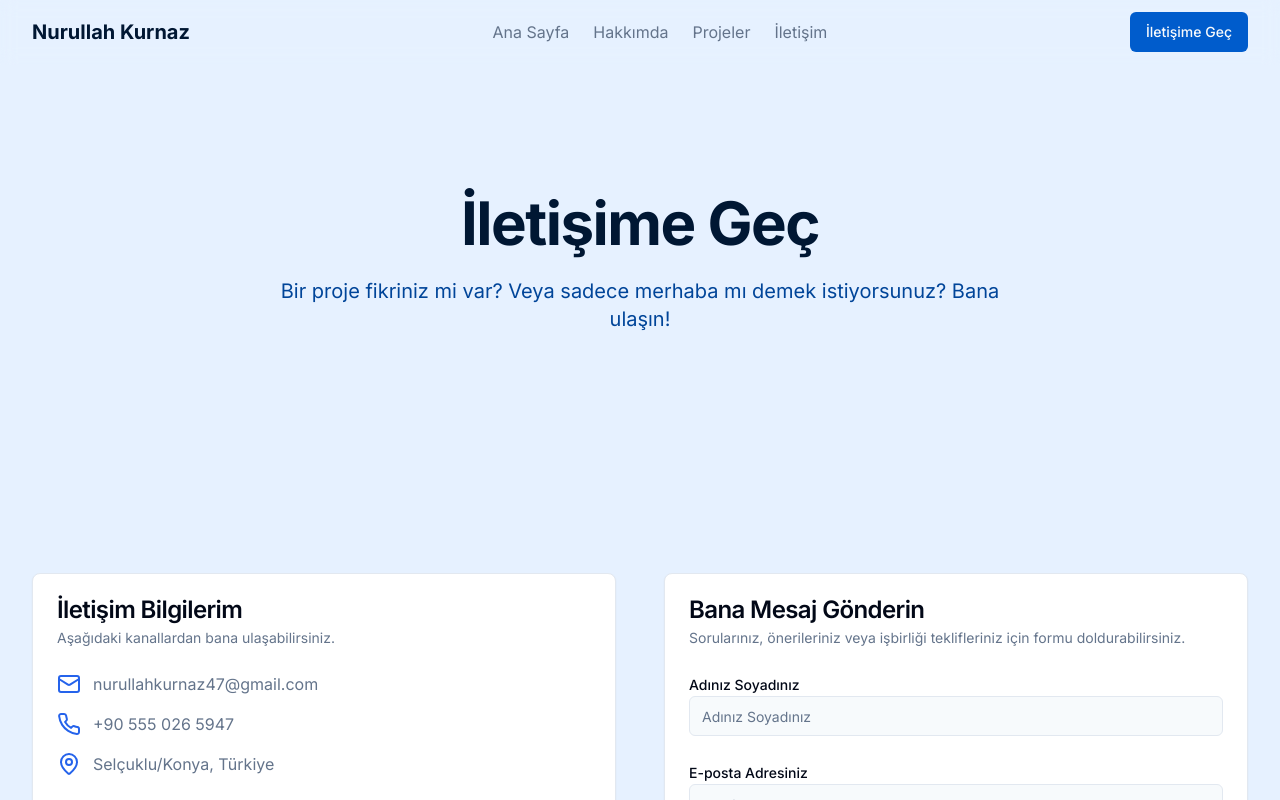
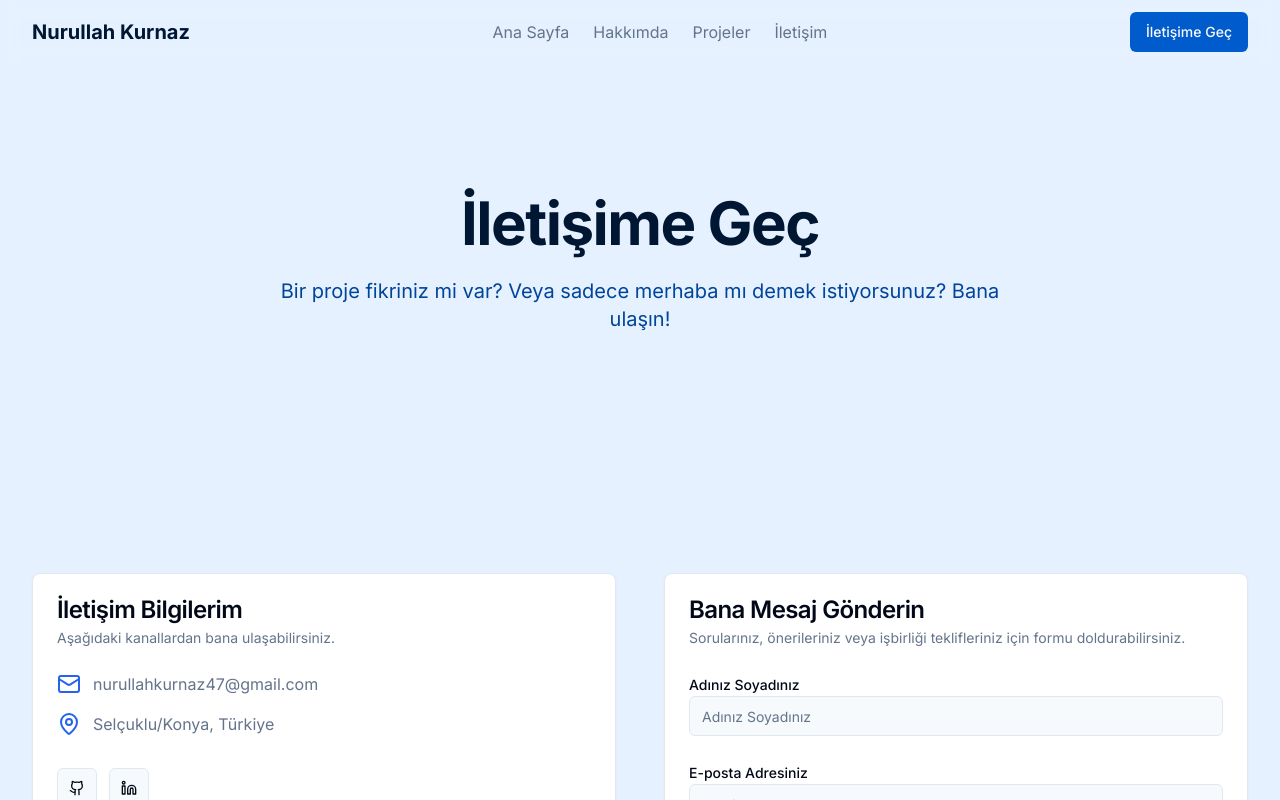
Before and after one commit to Nurullah649/mywebsite, a Next.js app: page /contact in a window 1280 px wide. Shown: the top 800 px of the page. Built offline with nearby package versions, Linux system fonts and the light colour scheme.

Commit message:
Update page.tsx

```diff
--- a/app/contact/page.tsx
+++ b/app/contact/page.tsx
@@ -107,10 +107,6 @@ export default function ContactPage() {
                     <Mail className="mr-3 h-6 w-6 text-primary group-hover:text-primary/80 transition-colors" />
                     <span className="text-muted-foreground group-hover:text-foreground transition-colors">nurullahkurnaz47@gmail.com</span>
                   </a>
-                  <a href="tel:5550265947" className="flex items-center group">
-                    <Phone className="mr-3 h-6 w-6 text-primary group-hover:text-primary/80 transition-colors" />
-                    <span className="text-muted-foreground group-hover:text-foreground transition-colors">+90 555 026 5947</span>
-                  </a>
                   <div className="flex items-center">
                     <MapPin className="mr-3 h-6 w-6 text-primary" />
                     <span className="text-muted-foreground">Selçuklu/Konya, Türkiye</span>
```
